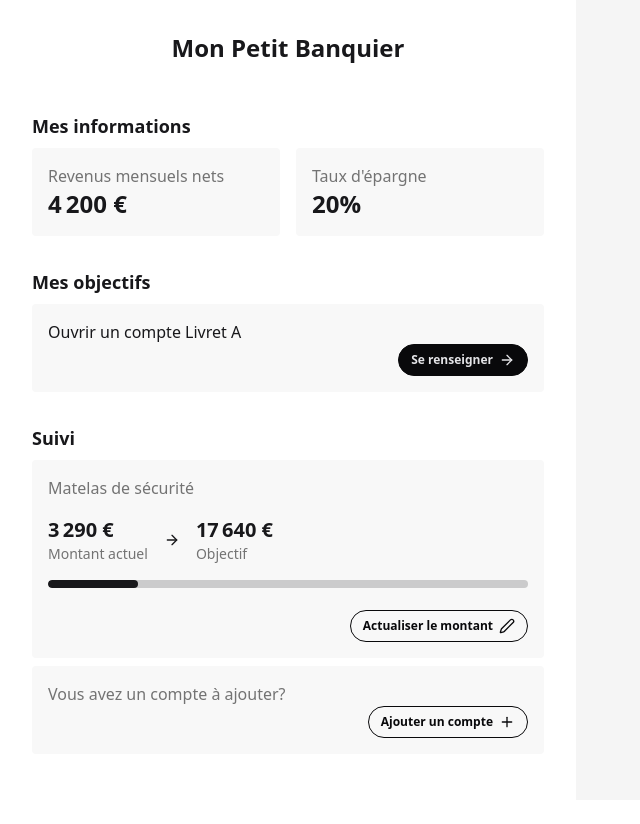
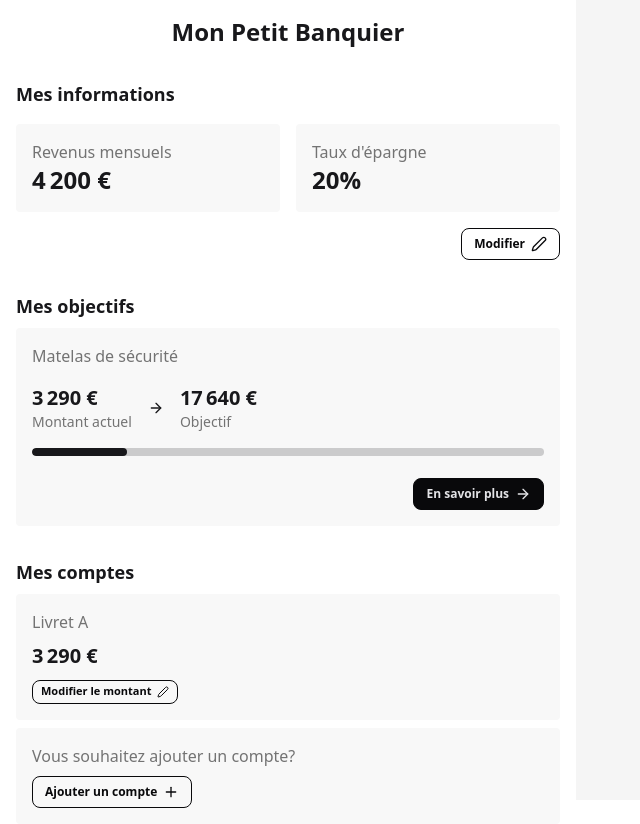
Before and after one commit to tomguillermou/cashflow, a Next.js app: page / in a window 1280 px wide. Shown: the whole page, without its empty margins (0-640 px from the left). Before the commit the page ends 800 px from the top, so only its background shows below. Built offline with nearby package versions, Linux system fonts and the light colour scheme.

Commit message:
improve app

```diff
--- /dev/null
+++ b/app/emergency-fund/page.tsx
@@ -0,0 +1,82 @@
+import { Accordion, AccordionContent, AccordionTitle } from "@/components/ui/accordion";
+import { euros } from "@/lib/utils";
+import { LuArrowRight } from "react-icons/lu";
+
+export default function Page() {
+  return (
+    <main className="space-y-8">
+      <section className="space-y-4">
+        <h2 className="text-lg font-bold">Mon matelas de sécurité</h2>
+
+        <div className="card bg-base-200">
+          <div className="card-body space-y-4">
+            <div className="flex items-center gap-4">
+              <div>
+                <p className="text-xl font-bold">{euros(3200)}</p>
+                <p className="text-sm text-neutral-500">Montant actuel</p>
+              </div>
+              <LuArrowRight />
+              <div>
+                <p className="text-xl font-bold">{euros(18000)}</p>
+                <p className="text-sm text-neutral-500">Objectif</p>
+              </div>
+            </div>
+
+            <progress className="progress progress-primary" value={3200} max={18000}></progress>
+          </div>
+        </div>
+      </section>
+
+      <section className="space-y-4">
+        <h2 className="text-lg font-bold">Questions fréquentes</h2>
+
+        <Accordion name="faq">
+          <AccordionTitle>Qu&apos;est-ce qu&apos;un matelas de sécurité ?</AccordionTitle>
+          <AccordionContent>
+            Un matelas de sécurité est une somme d&apos;argent mise de côté pour faire face aux
+            imprévus : perte d&apos;emploi, grosse dépense urgente, souci de santé, etc. Il
+            t&apos;évite de devoir emprunter ou vendre tes investissements dans la précipitation.
+          </AccordionContent>
+        </Accordion>
+        <Accordion name="faq">
+          <AccordionTitle>Combien dois-je mettre de côté ?</AccordionTitle>
+          <AccordionContent>
+            En général, entre 3 et 6 mois de dépenses mensuelles. Le montant dépend de ta situation
+            personnelle : plus elle est instable (freelance, peu d&apos;aides, charges fixes
+            élevées), plus le matelas doit être important.
+          </AccordionContent>
+        </Accordion>
+        <Accordion name="faq">
+          <AccordionTitle>Où dois-je placer cet argent ?</AccordionTitle>
+          <AccordionContent>
+            Sur un support liquide, sécurisé et accessible :
+            <ul>
+              <li>- Livret A</li>
+              <li>- LDDS (Livret de Développement Durable et Solidaire)</li>
+              <li>- Compte épargne classique</li>
+            </ul>
+            Évite les placements à risque (actions, crypto) ou bloqués (assurance-vie).
+          </AccordionContent>
+        </Accordion>
+        <Accordion name="faq">
+          <AccordionTitle>
+            Puis-je utiliser mon matelas pour des vacances ou un achat plaisir ?
+          </AccordionTitle>
+          <AccordionContent>
+            Non. Ce fonds est réservé aux urgences réelles : perte de revenus, accident, panne
+            imprévue, etc. Il est là pour t&apos;éviter de te mettre en difficulté financière, pas
+            pour financer ton style de vie.
+          </AccordionContent>
+        </Accordion>
+        <Accordion name="faq">
+          <AccordionTitle>Dois-je épargner pour ça avant d&apos;investir ?</AccordionTitle>
+          <AccordionContent>
+            Oui, c&apos;est la priorité n°1. Tant que tu n&apos;as pas de matelas de sécurité, tu es
+            exposé au risque de devoir vendre tes investissements dans de mauvaises conditions si un
+            imprévu survient.
+          </AccordionContent>
+        </Accordion>
+      </section>
+    </main>
+  );
+}
--- a/app/globals.css
+++ b/app/globals.css
@@ -30,8 +30,8 @@
   --color-error: oklch(71% 0.194 13.428);
   --color-error-content: oklch(27% 0.105 12.094);
   --radius-selector: 0.5rem;
-  --radius-field: 2rem;
-  --radius-box: 2rem;
+  --radius-field: 0.5rem;
+  --radius-box: 0.5rem;
   --size-selector: 0.25rem;
   --size-field: 0.25rem;
   --border: 1px;
--- a/app/layout.tsx
+++ b/app/layout.tsx
@@ -1,8 +1,8 @@
 import "./globals.css";
 
+import { Analytics } from "@vercel/analytics/next";
 import type { Metadata } from "next";
-
-import { Analytics } from "@vercel/analytics/next";
+import Link from "next/link";
 
 export const metadata: Metadata = {
   title: "Mon Petit Banquier",
@@ -16,8 +16,10 @@ export default function RootLayout({
   return (
     <html>
       <body className="h-screen bg-neutral-100">
-        <div className="bg-base-100 flex h-screen max-w-xl flex-col gap-4 p-8">
-          <h1 className="text-center text-2xl font-bold">Mon Petit Banquier</h1>
+        <div className="bg-base-100 flex h-screen max-w-xl flex-col gap-8 p-4">
+          <Link href="/">
+            <h1 className="text-center text-2xl font-bold">Mon Petit Banquier</h1>
+          </Link>
 
           {children}
         </div>
--- a/app/page.tsx
+++ b/app/page.tsx
@@ -1,6 +1,7 @@
 "use client";
 
 import { euros } from "@/lib/utils";
+import Link from "next/link";
 import { LuArrowRight, LuPen, LuPlus } from "react-icons/lu";
 
 export default function Home() {
@@ -11,13 +12,13 @@ export default function Home() {
   const totalSecurityAmount = 6 * income * 0.7;
 
   return (
-    <main className="mt-8 flex flex-col gap-8">
-      <section className="flex flex-col gap-2">
+    <main className="flex flex-col gap-8">
+      <section className="flex flex-col gap-4">
         <h2 className="text-lg font-bold">Mes informations</h2>
 
         <div className="flex gap-4">
           <div className="bg-base-200 flex-1 rounded p-4">
-            <h2 className="text-neutral-500">Revenus mensuels nets</h2>
+            <h2 className="text-neutral-500">Revenus mensuels</h2>
             <p className="text-2xl font-bold">{euros(income)}</p>
           </div>
 
@@ -26,24 +27,16 @@ export default function Home() {
             <p className="text-2xl font-bold">{rate}%</p>
           </div>
         </div>
+
+        <div className="flex justify-end">
+          <button className="btn btn-neutral btn-sm btn-outline">
+            Modifier <LuPen size={16} />
+          </button>
+        </div>
       </section>
 
       <section className="flex flex-col gap-2">
         <h2 className="text-lg font-bold">Mes objectifs</h2>
-
-        <div className="bg-base-200 rounded p-4">
-          <p>Ouvrir un compte Livret A</p>
-
-          <div className="flex justify-end">
-            <button className="btn btn-neutral btn-sm">
-              Se renseigner <LuArrowRight size={16} />
-            </button>
-          </div>
-        </div>
-      </section>
-
-      <section className="flex flex-col gap-2">
-        <h2 className="text-lg font-bold">Suivi</h2>
 
         <div className="bg-base-200 space-y-4 rounded p-4">
           <h2 className="text-neutral-500">Matelas de sécurité</h2>
@@ -67,20 +60,31 @@ export default function Home() {
           ></progress>
 
           <div className="flex items-center justify-end">
-            <button className="btn btn-neutral btn-sm btn-outline">
-              Actualiser le montant <LuPen size={16} />
-            </button>
+            <Link href="/emergency-fund" className="btn btn-neutral btn-sm">
+              En savoir plus <LuArrowRight size={16} />
+            </Link>
           </div>
         </div>
+      </section>
 
-        <div className="bg-base-200 rounded p-4">
-          <p className="text-neutral-500">Vous avez un compte à ajouter?</p>
+      <section className="flex flex-col gap-2">
+        <h2 className="text-lg font-bold">Mes comptes</h2>
 
-          <div className="flex justify-end">
-            <button className="btn btn-neutral btn-sm btn-outline">
-              Ajouter un compte <LuPlus size={16} />
-            </button>
-          </div>
+        <div className="bg-base-200 space-y-2 rounded p-4">
+          <p className="text-neutral-500">Livret A</p>
+
+          <p className="text-xl font-bold">{euros(currentSecurityAmount)}</p>
+
+          <button className="btn btn-neutral btn-xs btn-outline">
+            Modifier le montant <LuPen size={12} />
+          </button>
+        </div>
+
+        <div className="bg-base-200 space-y-2 rounded p-4">
+          <p className="text-neutral-500">Vous souhaitez ajouter un compte?</p>
+          <button className="btn btn-neutral btn-sm btn-outline">
+            Ajouter un compte <LuPlus size={16} />
+          </button>
         </div>
       </section>
     </main>
--- /dev/null
+++ b/components/ui/accordion.tsx
@@ -0,0 +1,16 @@
+export function Accordion({ children, name }: { name: string; children: React.ReactNode }) {
+  return (
+    <div className="bg-base-100 border-base-300 collapse-arrow collapse border">
+      <input type="radio" name={name} />
+      {children}
+    </div>
+  );
+}
+
+export function AccordionTitle({ children }: { children: React.ReactNode }) {
+  return <div className="collapse-title font-semibold">{children}</div>;
+}
+
+export function AccordionContent({ children }: { children: React.ReactNode }) {
+  return <div className="collapse-content text-sm">{children}</div>;
+}
```
